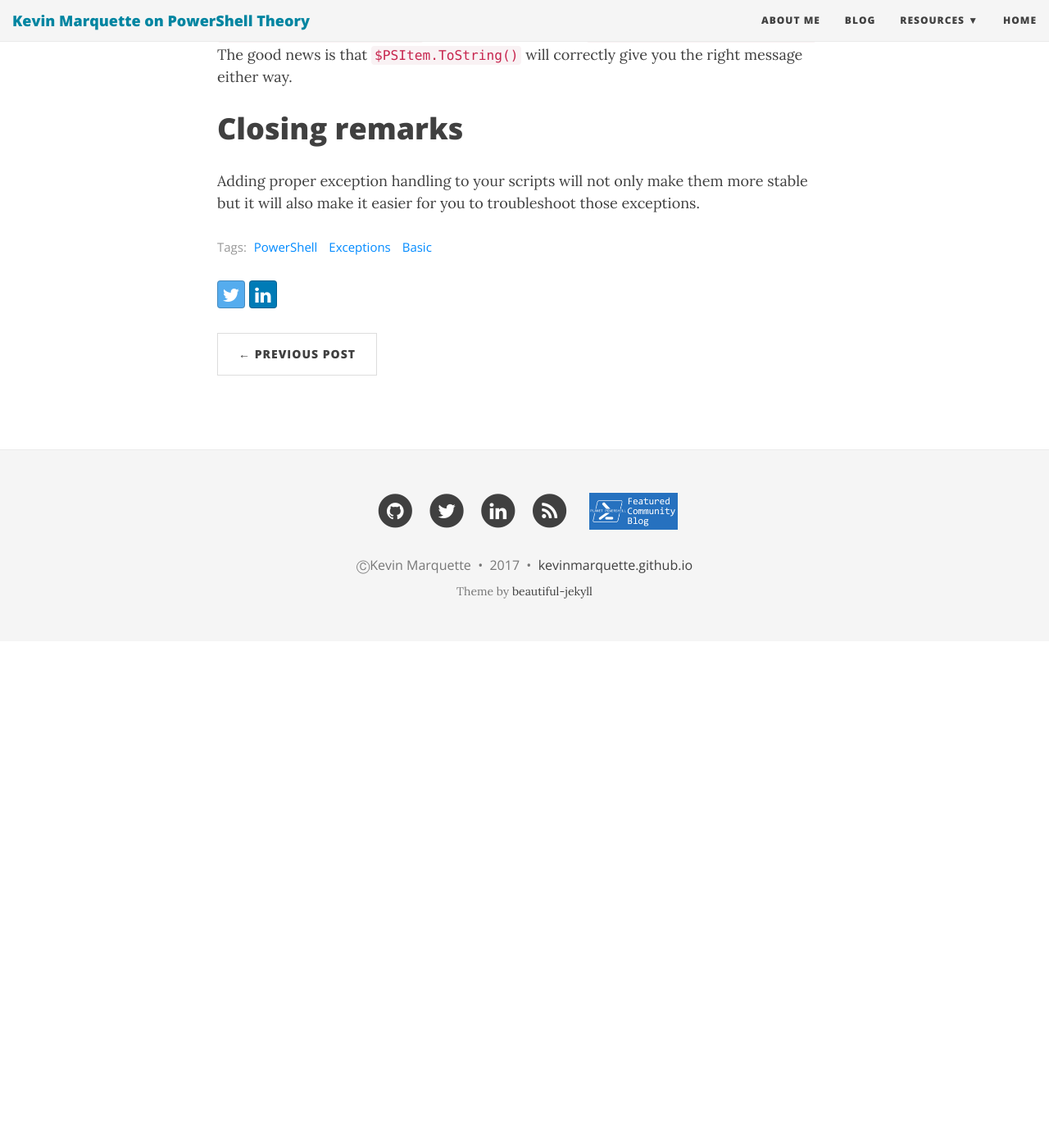
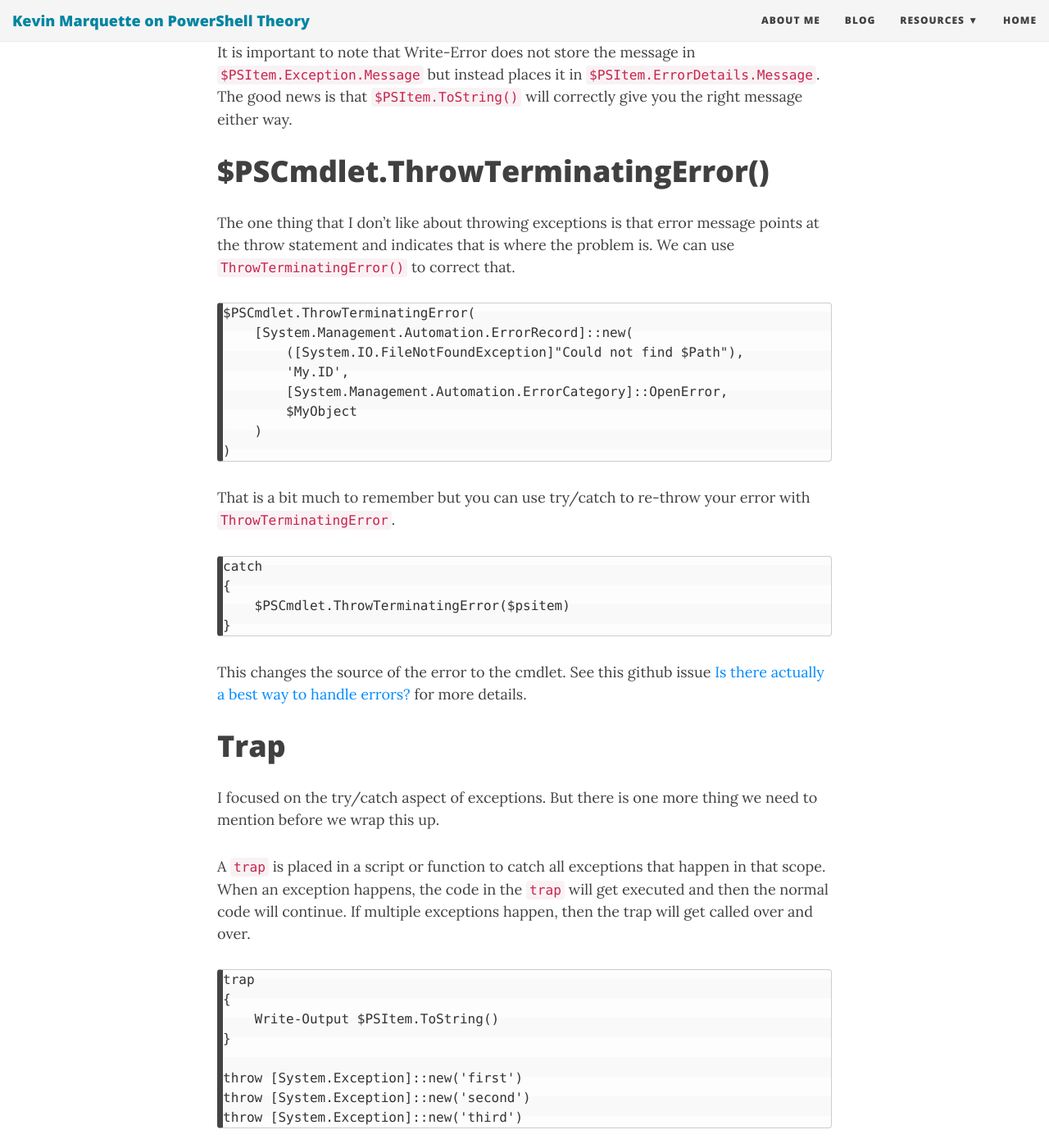
Before and after one commit to KevinMarquette/kevinmarquette.github.io, a Jekyll site: the page built from _posts/2017-04-10-Powershell-exceptions-everything-you-ever-wanted-to-know.md, in a window 1280 px wide and 1400 px high, scrolled down 11958 px. Shown: the whole window at 82% size. Built offline with Jekyll 4.4.1, drawn with Linux system fonts in a browser that asks for light colours; nearby versions of some CDN libraries; before the commit the page ends 12740 px from its top, so only the background shows below that; some of the changed text lies outside the part shown.

Commit message:
add trap and ThrowTerminatingError

```diff
--- a/_posts/2017-04-10-Powershell-exceptions-everything-you-ever-wanted-to-know.md
+++ b/_posts/2017-04-10-Powershell-exceptions-everything-you-ever-wanted-to-know.md
@@ -334,6 +334,45 @@ I mentioned that Write-Error does not throw a terminating error by default. If y
 
 It is important to note that Write-Error does not store the message in `$PSItem.Exception.Message` but instead places it in `$PSItem.ErrorDetails.Message`. The good news is that `$PSItem.ToString()` will correctly give you the right message either way.
 
+# $PSCmdlet.ThrowTerminatingError()
+
+The one thing that I don't like about throwing exceptions is that error message points at the throw statement and indicates that is where the problem is. We can use `ThrowTerminatingError()` to correct that.
+
+    $PSCmdlet.ThrowTerminatingError(
+        [System.Management.Automation.ErrorRecord]::new(
+            ([System.IO.FileNotFoundException]"Could not find $Path"),
+            'My.ID',
+            [System.Management.Automation.ErrorCategory]::OpenError,
+            $MyObject
+        )
+    )
+
+That is a bit much to remember but you can use try/catch to re-throw your error with `ThrowTerminatingError`.
+
+    catch
+    {
+        $PSCmdlet.ThrowTerminatingError($psitem)
+    }
+
+This changes the source of the error to the cmdlet. See this github issue [Is there actually a best way to handle errors?](https://github.com/PoshCode/PowerShellPracticeAndStyle/issues/37) for more details.
+
+# Trap
+
+I focused on the try/catch aspect of exceptions. But there is one more thing we need to mention before we wrap this up.
+
+A `trap` is placed in a script or function to catch all exceptions that happen in that scope. When an exception happens, the code in the `trap` will get executed and then the normal code will continue. If multiple exceptions happen, then the trap will get called over and over.
+
+    trap
+    {
+        Write-Output $PSItem.ToString()
+    }
+
+    throw [System.Exception]::new('first')
+    throw [System.Exception]::new('second')
+    throw [System.Exception]::new('third')
+
+I personally never adopted this approach but I can see the value in admin or controller scripts that will log any and all exceptions, then still continues to execute.
+
 # Closing remarks
 
 Adding proper exception handling to your scripts will not only make them more stable but it will also make it easier for you to troubleshoot those exceptions.
```
